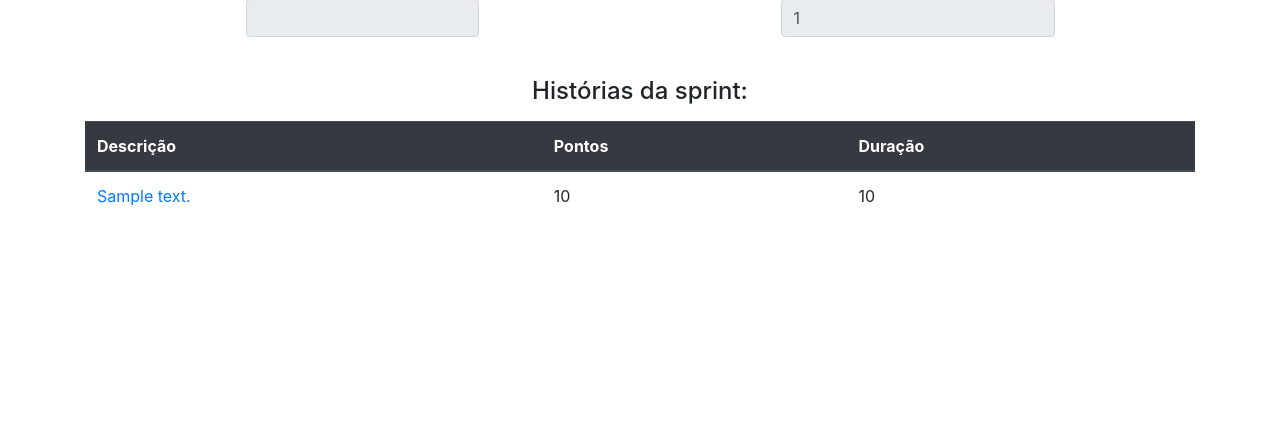
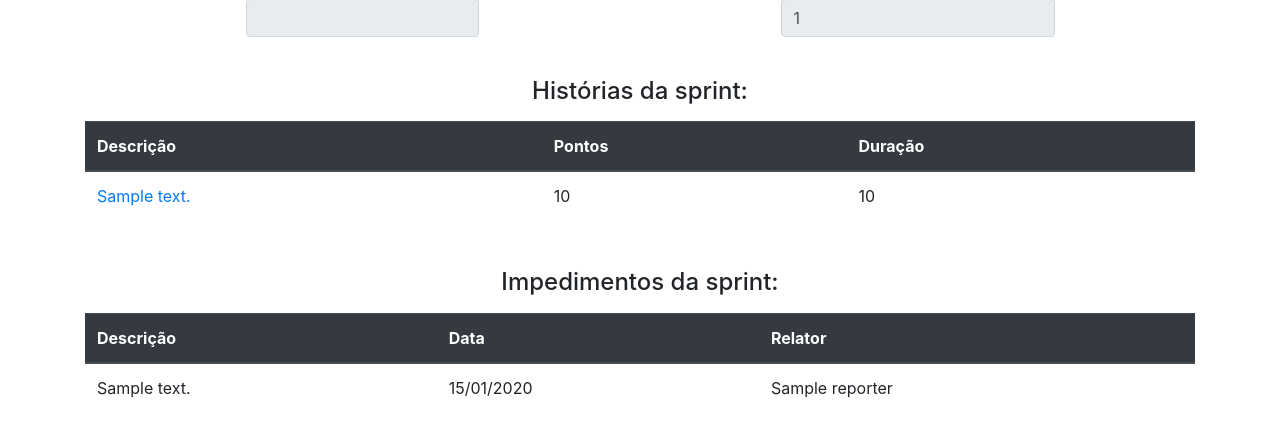
Before and after one commit to VitorLorente/gestao_tasks_scrum, a Django app: template core/templates/sprint_detail.html in a window 1280 px wide. Shown: the part 305-742 px from the top of the page. Run offline with Django 3.2, Linux system fonts and the light colour scheme; the template is opened without the code that fills it: most values are stand-ins (such as "Sample title", 1, 10 or a date in 2020); some libraries are stand-ins or nearby versions.

Commit message:
Implementando tipo de tarefa da história e impedimentos da sprint.

```diff
--- a/core/admin.py
+++ b/core/admin.py
@@ -1,6 +1,6 @@
 from django.contrib import admin
 from core.models import (
-    Sprint, Developer, TaskType, Story, StoryTaskType
+    Sprint, Developer, TaskType, Story, StoryTaskType, Impedment
 )
 
 # Register your models here.
@@ -24,3 +24,7 @@ class StoryAdmin(admin.ModelAdmin):
 @admin.register(StoryTaskType)
 class StoryTaskTypeAdmin(admin.ModelAdmin):
     pass
+
+@admin.register(Impedment)
+class ImpedmentAdmin(admin.ModelAdmin):
+    pass
--- a/core/templates/sprint_detail.html
+++ b/core/templates/sprint_detail.html
@@ -23,7 +23,7 @@
         </nav>
         <div class="container mt-5">
             <h3 class="text-center"><b>Sprint {{ object.number }}</b> - {{ object.is_active }}</h3>
-            <div class="container mt-5">
+            <div class="container mt-5 mb-4">
                 <div class="d-flex justify-content-between row">
                     <div class="col-6 d-flex justify-content-center">
                         <div class="form-group col-6">
@@ -38,7 +38,7 @@
                         </div>
                     </div>
                 </div>
-                <div class="d-flex justify-content-between row mb-4">
+                <div class="d-flex justify-content-between row">
                     <div class="col-6 d-flex justify-content-center">
                         <div class="form-group col-6">
                             <label for="sprint_start_date"><b>Status:</b></label>
@@ -54,7 +54,7 @@
                 </div>
             </div>
             <h4 class="text-center">Histórias da sprint:</h4>
-            <table class="table mt-3">
+            <table class="table mt-3 mb-5">
                 <thead class="thead-dark">
                     <th>Descrição</th>
                     <th>Pontos</th>
@@ -70,6 +70,23 @@
                     {% endfor %}
                 </tbody>
             </table>
+            <h4 class="text-center">Impedimentos da sprint:</h4>
+            <table class="table mt-3">
+                <thead class="thead-dark">
+                    <th>Descrição</th>
+                    <th>Data</th>
+                    <th>Relator</th>
+                </thead>
+                <tbody>
+                    {% for impedment in sprint_impedments %}
+                        <tr>
+                            <td>{{ impedment.description }}</td>
+                            <td>{{ impedment.date|date:"d/m/Y" }}</td>
+                            <td>{{ impedment.reporter.name }}</td>
+                        </tr>
+                    {% endfor %}
+                </tbody>
+            </table>
 
         </div>
 
```
Also changed, not shown: core/models.py (+22 -1 lines), core/templates/story_detail.html (+18 -1 lines), core/views.py (+19 -1 lines), core/migrations/0003_impedment.py (added).
